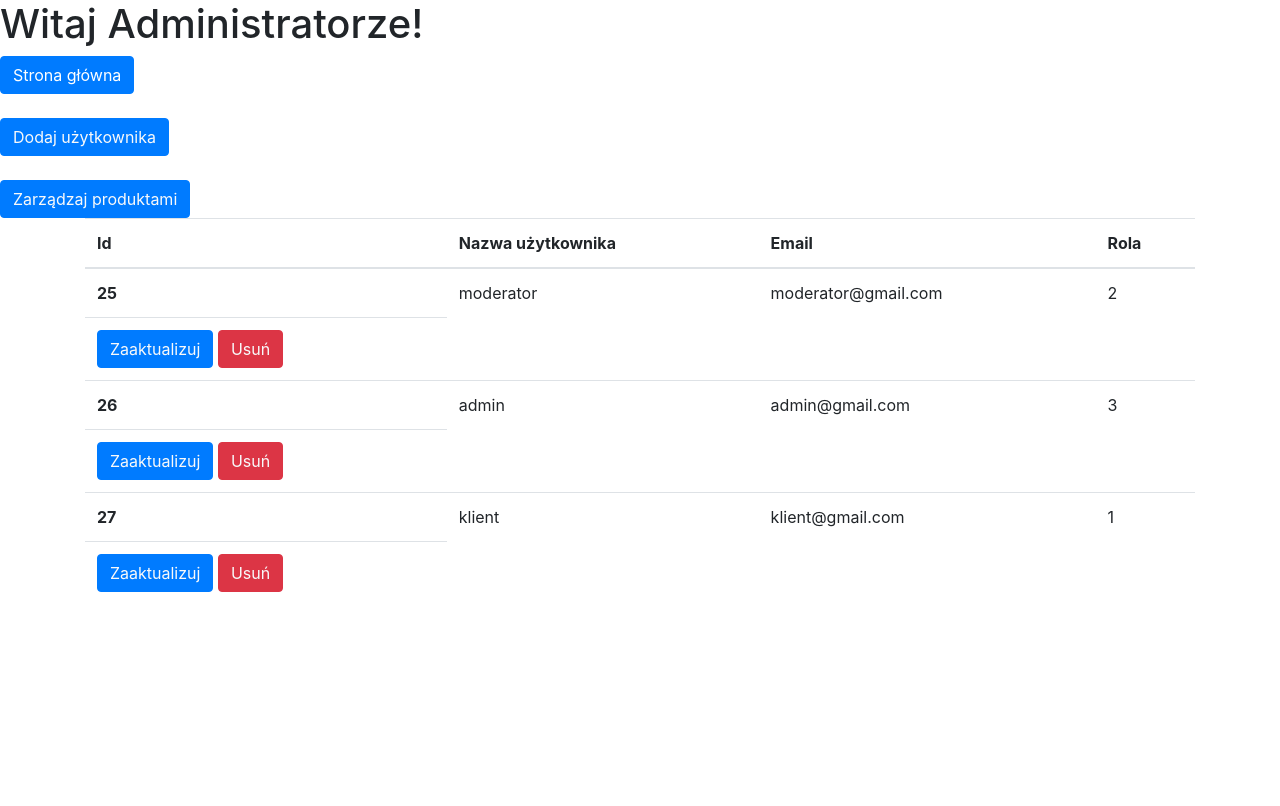
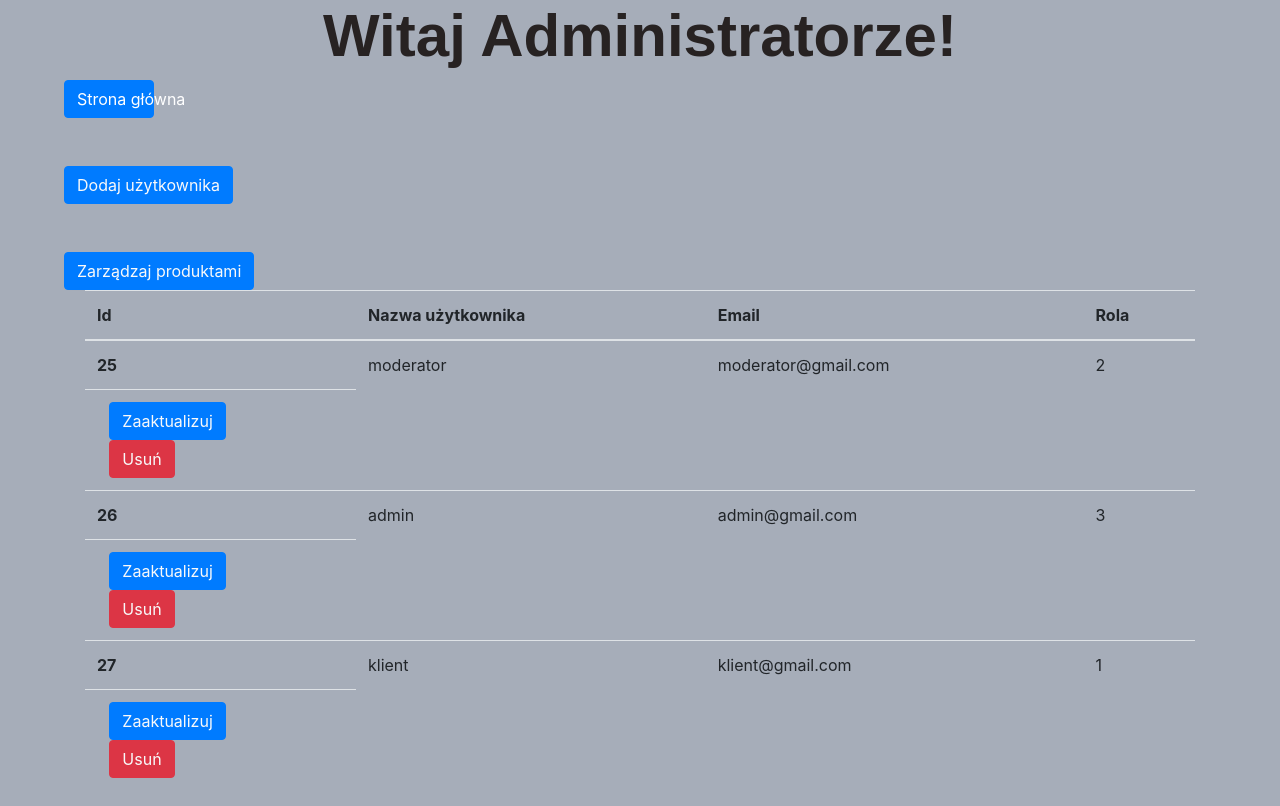
Before and after one commit to blackglasses4/Sklep-Internetowy, a PHP site: page /admin/include/users.crud.php in a window 1280 px wide. Before the commit the page ends 592 px from the top, so only its background shows below. Run offline with PHP 8.4, Linux system fonts and the light colour scheme; data comes from the database, SQL or seed files in the repository; a stand-in replaces the project's code that opens the database connection.

Commit message:
zmiany w css crud

```diff
--- /dev/null
+++ b/admin/include/styles.crud2.css
@@ -0,0 +1,25 @@
+body {
+    background-color: rgb(166, 173, 185);
+}
+
+
+h1 {
+    align-items: center;
+    top: 10px;
+    width:100%;
+    height:100%;
+    font-family: 'Montserrat', sans-serif;
+    font-size:60px;
+    text-align:center;
+    font-weight: 600;
+    color: rgb(39, 34, 34);
+}
+
+.btn {
+    display: flex;
+    align-items: center;
+    justify-content: space-between;
+    align-items: center;
+    margin-left: 5%;
+    margin-right: 88%;
+}
--- a/admin/include/users.crud.php
+++ b/admin/include/users.crud.php
@@ -10,6 +10,7 @@ session_start();
     <meta name="viewport" content="width=device-width, initial-scale=1.0">
     <title>Document</title>
     <link rel="stylesheet" href="https://cdn.jsdelivr.net/npm/bootstrap@4.0.0/dist/css/bootstrap.min.css">
+    <link rel="stylesheet" href="styles.crud2.css">
 </head>
 
 <body>
--- a/index.php
+++ b/index.php
@@ -10,7 +10,7 @@ session_start();
   <meta name="viewport" content="width=device-width, initial-scale=1.0">
   <meta name="description" content="Final project presenting an online store">
   <title></title>
-  <link rel="stylesheet" href="styles-menu2.css">
+  <link rel="stylesheet" href="styles-menu3.css">
   <link rel="preconnect" href="https://fonts.googleapis.com">
   <link rel="preconnect" href="https://fonts.gstatic.com" crossorigin>
   <link
--- a/produkty/dodawanieiusuwanie.php
+++ b/produkty/dodawanieiusuwanie.php
@@ -112,7 +112,7 @@ $result = $conn->query($sql);
 
         </div>
         <div>
-            <input type="submit" class="add-button" name="add_product" value="Dodaj produkt" >
+            <input type="submit" class="add-button-product" name="add_product" value="Dodaj produkt" >
         </div>
     </form>
 </div>
--- a/styles-menu2.css
+++ b/styles-menu3.css
@@ -106,12 +106,13 @@ section {
 .main-promote {
     width: 100%;
     height: 100vh;
-    background-image: url(picture/ubrania/7.jpg);
+    background-image: url(picture/ubrania/5.jpg);
     background-position: center;
     background-size: cover;
     display: grid;
     grid-template-columns: repeat(1, 1fr);
     align-items: center;
+    border-radius: 60px;
 }
 
 .main-text h5{
```
Also changed, not shown: TODO.md (+1 -1 lines), produkty/styl_produkty.css (+11 -20 lines).
